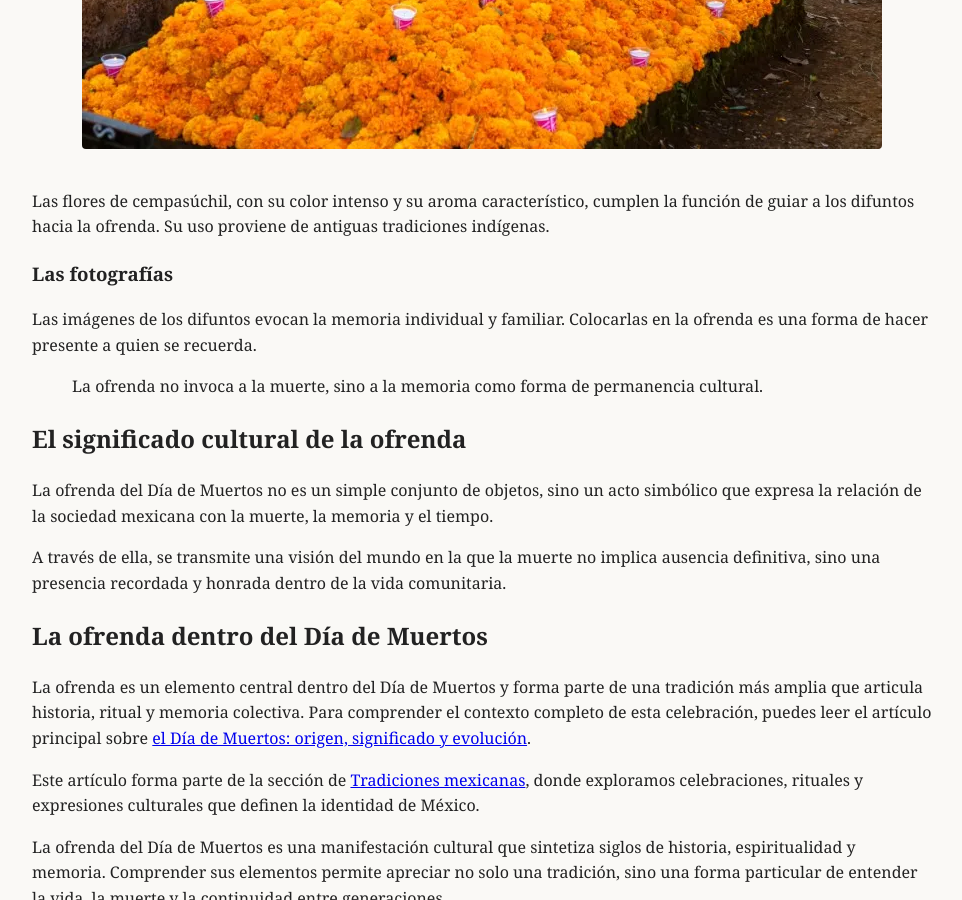
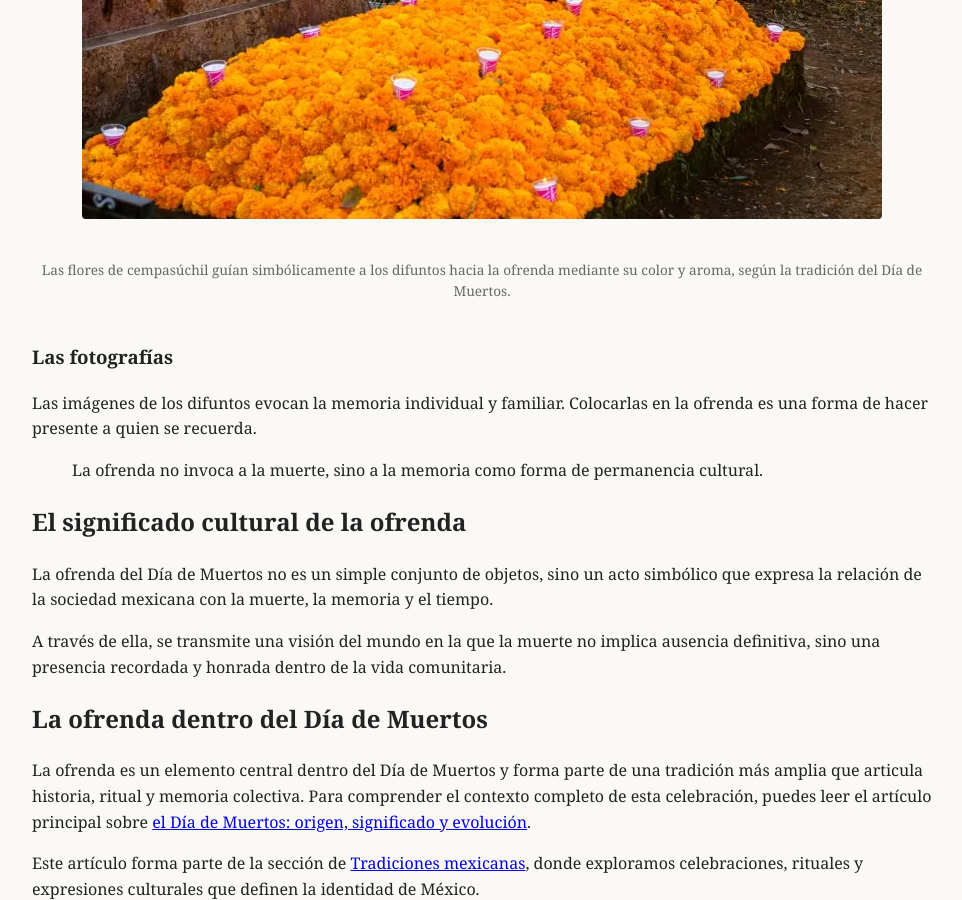
Before and after one commit to elbracamonte/elbracamonte.github.io, a Jekyll site: the page built from _posts/2025-12-16-ofrenda-dia-de-muertos.md, in a window 1280 px wide and 900 px high, scrolled down 2133 px. Shown: the whole window, without its empty margins (158-1120 px from the left). Built offline with Jekyll 4.4.1, drawn with Linux system fonts in a browser that asks for light colours.

Commit message:
Update 2025-12-16-ofrenda-dia-de-muertos.md

```diff
--- a/_posts/2025-12-16-ofrenda-dia-de-muertos.md
+++ b/_posts/2025-12-16-ofrenda-dia-de-muertos.md
@@ -35,9 +35,16 @@
 
 ### Las flores de cempasúchil
 
-![Ofrenda tradicional del Día de Muertos con flores de cempasúchil y veladoras](/assets/img/tradiciones/flor-de-cempasuchil.webp)
+Las flores de cempasúchil, con su color intenso y su aroma característico, cumplen la función de guiar a los difuntos hacia la ofrenda. Su uso proviene de antiguas tradiciones indígenas.
 
-Las flores de cempasúchil, con su color intenso y su aroma característico, cumplen la función de guiar a los difuntos hacia la ofrenda. Su uso proviene de antiguas tradiciones indígenas.
+<figure>
+  <img
+    src="/assets/img/tradiciones/flor-de-cempasuchil.webp"
+    alt="Flores de cempasúchil en una ofrenda tradicional del Día de Muertos">
+  <figcaption>
+    Las flores de cempasúchil guían simbólicamente a los difuntos hacia la ofrenda mediante su color y aroma, según la tradición del Día de Muertos.
+  </figcaption>
+</figure>
 
 ### Las fotografías
 
```
